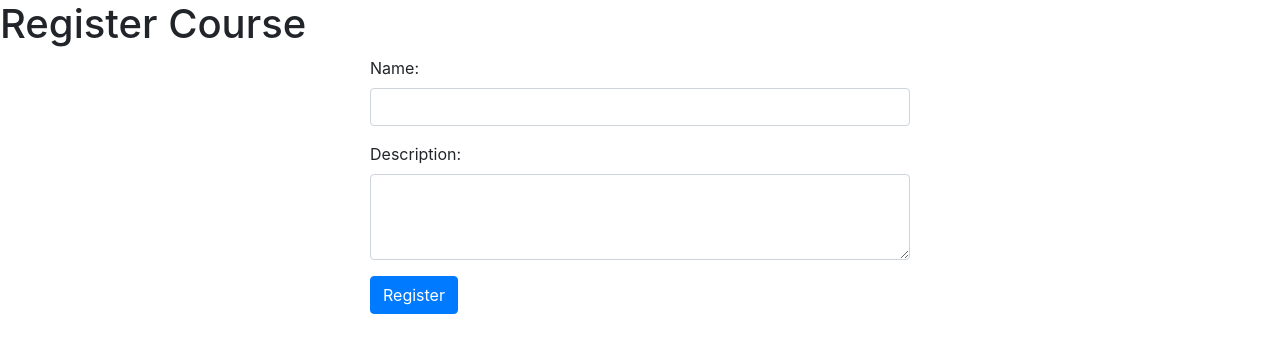
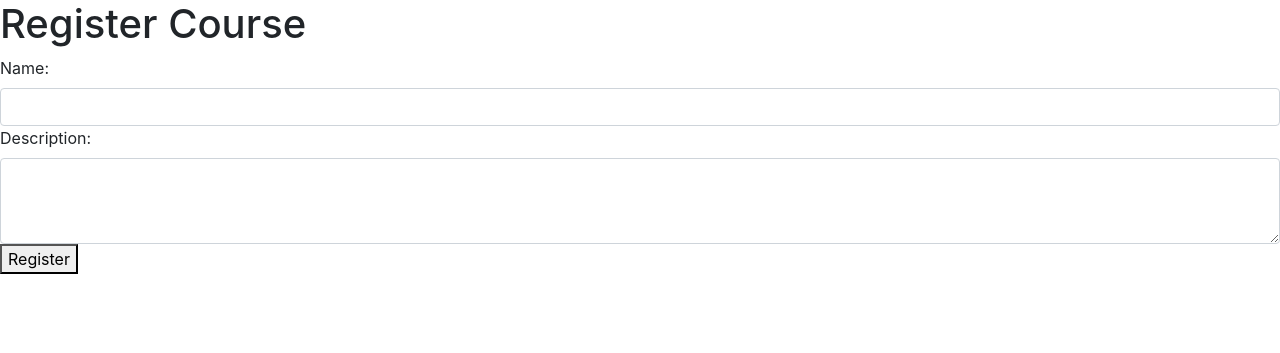
Before and after one commit to suraj0-11/7th-program-fsd, a Django app: page /register-course/ in a window 1280 px wide. Shown: the top 353 px of the page. Run offline with Django 5.2, Linux system fonts and the light colour scheme; some libraries are stand-ins or nearby versions.

Commit message:
Update register_course.html

```diff
--- a/student_course_registration_app/templates/registration/register_course.html
+++ b/student_course_registration_app/templates/registration/register_course.html
@@ -2,26 +2,18 @@
 {% load static %}
 {% block content %}
     <h1>Register Course</h1>
-    <div class="container">
-        <div class="row justify-content-center">
-            <div class="col-md-6">
                 <form method="post">
                     {% csrf_token %}
                     {% for field in form %}
-                        <div class="form-group">
                             {{ field.label_tag }}
                             {{ field }}
                             {% if field.help_text %}
-                                <small class="form-text text-muted">{{ field.help_text }}</small>
+                                <small>{{ field.help_text }}</small>
                             {% endif %}
                             {% for error in field.errors %}
-                                <div class="alert alert-danger">{{ error }}</div>
+                                <div>{{ error }}</div>
                             {% endfor %}
-                        </div>
                     {% endfor %}
-                    <button type="submit" class="btn btn-primary text-center">Register</button>
+                    <button type="submit">Register</button>
                 </form>
-            </div>
-        </div>
-    </div>
 {% endblock %}
```
